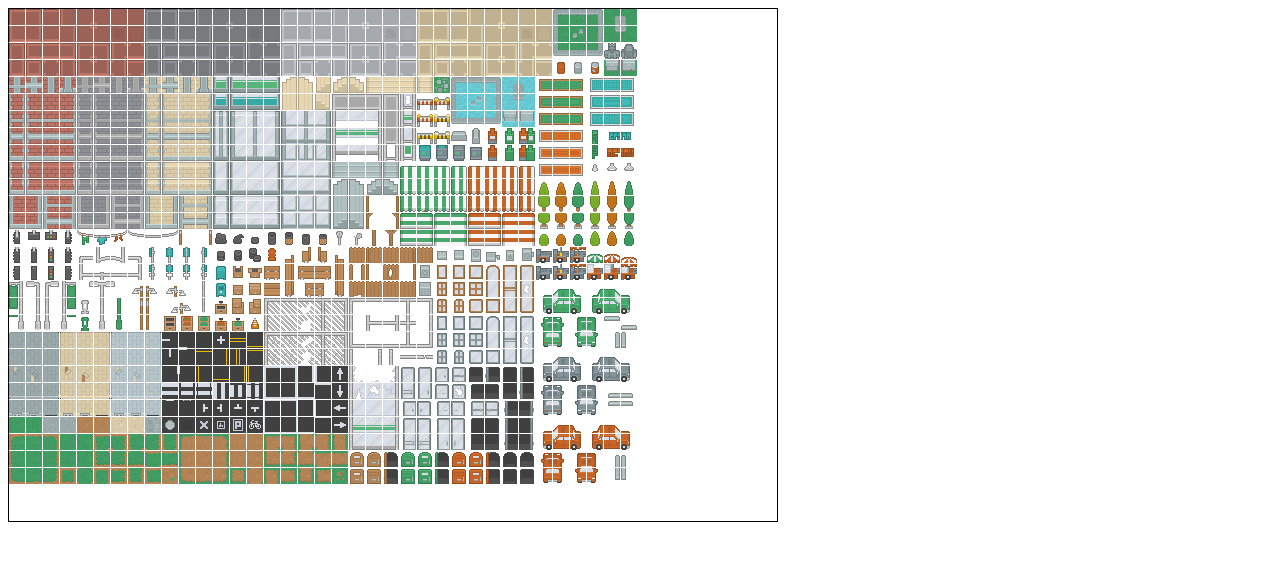
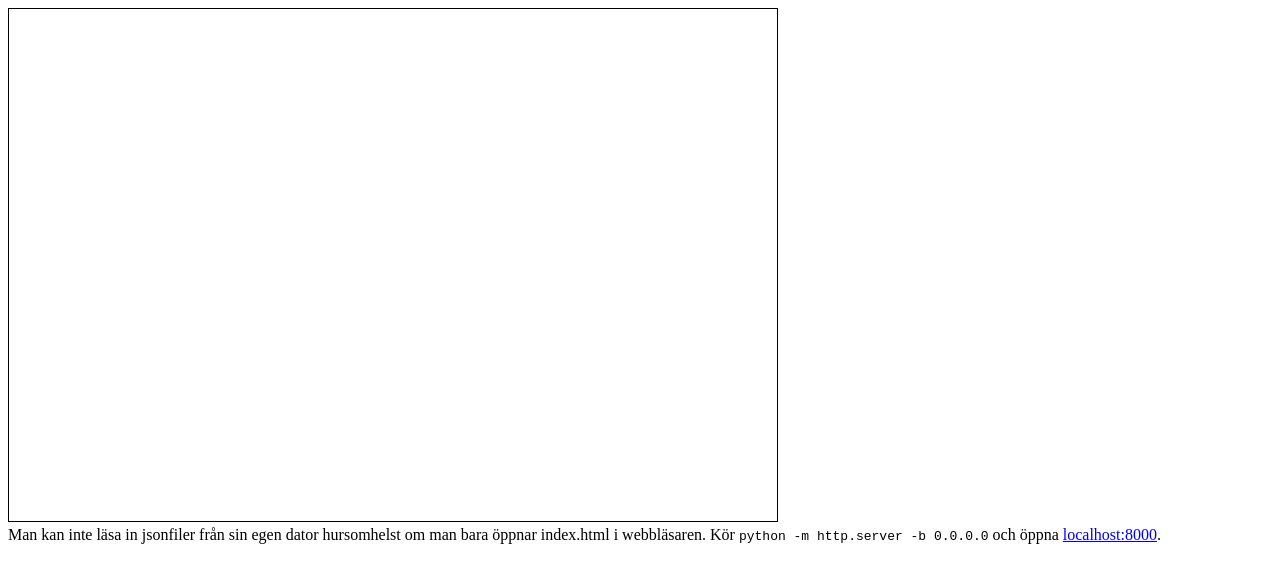
Before and after one commit to HelmerNylen/campussafari, a plain HTML site: page index.html in a window 1280 px wide. Drawn offline with Linux system fonts and the light colour scheme.

Commit message:
Bättre inläsning. Måste hosta en server för att kunna läsa in JSON

```diff
--- a/index.html
+++ b/index.html
@@ -13,15 +13,46 @@
 	<!--<link rel="stylesheet" type="text/css" href="css/style.css">
 	<link rel="icon" type="image/png" href="img/fadderietslogga.png" />-->
 
-	<script type="text/javascript" src="js/levelEditor.js"></script>
+	<script type="text/javascript" src="js/loader.js"></script>
 </head>
 <body>
 	<canvas id="gameboard" width="768" height="512" style="border:1px solid #000;"></canvas>
 	<script type="text/javascript">
-		let le;
 		window.onload = () => {
-			le = new LevelEditor();
+			loadResources([
+				["tilesets/roguelike-modern-city-pack.png", Image, (i) => console.log(i)],
+				["audio/soundtrack/porthos.mp3", Audio, (a) => console.log(a)],
+				["test.json", JSON, (j) => console.log(j)]
+			], Image, (progress, total) => {
+				console.log(`Loaded ${progress} of ${total} items`);
+			}).then((items) => {
+				console.log("All items loaded!");
+				console.log(items);
+
+				let music = items[1];
+				music.volume = 0.3;
+				music.loop = true;
+				window.addEventListener('click', e => {
+					if (music.paused)
+						music.play();
+					else
+						music.pause();
+				});
+
+				document.getElementById("gameboard").getContext('2d').drawImage(items[0], 0, 0);
+				let json = document.createElement('code');
+				json.textContent = JSON.stringify(items[2]);
+				document.body.appendChild(json);
+			}).catch(reason => {
+				console.log("Could not load all resources");
+				console.log(reason);
+
+				let fail = document.createElement('div');
+				fail.innerHTML = `Man kan inte läsa in jsonfiler från sin egen dator hursomhelst om man bara öppnar index.html i webbläsaren. Kör <code>python -m http.server -b 0.0.0.0</code> och öppna <a href="localhost:8000" target="_blank">localhost:8000</a>.`;
+				document.body.appendChild(fail);
+			});
 		};
 	</script>
+	<br />
 </body>
 </html>
--- a/js/levelEditor.js
+++ /dev/null
@@ -1,21 +0,0 @@
-const tilesets = ["roguelike-modern-city-pack.png", "rpg-urban-pack.png"];
-class LevelEditor {
-
-	constructor() {
-		const onImageLoad = () => {
-			if (this.images.every(i => i.complete))
-				this.onImagesLoaded();
-		};
-		this.images = tilesets.map(filename => {
-			const img = new Image();
-			img.onload = onImageLoad;
-			img.src = "tilesets/" + filename;
-			return img;
-		});
-	}
-
-	onImagesLoaded() {
-		this.ctx = document.getElementById("gameboard").getContext("2d");
-		this.ctx.drawImage(this.images[0], 0, 0);
-	}
-}
--- /dev/null
+++ b/js/loader.js
@@ -0,0 +1,58 @@
+/**
+ * Ger ett Promise som resolvas när alla de listade sakerna hämtats (eller någon failar)
+ * @param {any[][]} resources En array med saker att hämta. Dessa är i sig arrayer: [path, type, onload, onerr]. type är vad för slags objekt det är som hämtas (ex. Image, Audio). onload körs när det hämtats, onerr om det inte kan hämtas.
+ * @param {*} defaultType Om en array i resources inte specificerar en typ används denna
+ * @param {Function} onUpdate Körs varje gång ett objekt har hämtats (och onload körts). Kan t.ex. användas för loading bars
+ */
+function loadResources(resources, defaultType = Image, onUpdate = null) {
+	let progress = 0;
+	let items = [];
+
+	for (let resource of resources) {
+		if (resource instanceof String)
+			resource = [resource];
+
+		let path = resource[0];
+		let type = resource.length >= 2 ? resource[1] : defaultType;
+		let onload = resource.length >= 3 ? resource[2] : null;
+		let onerr = resource.length >= 4 ? resource[3] : null;
+
+		let promise;
+		if (type === JSON)
+			promise = new Promise((resolve, reject) => {
+				fetch(path).then(response => {
+					if (response.ok)
+						resolve(response.json());
+					else
+						reject(response);
+				}).catch(reject);
+			});
+		else
+			promise = new Promise((resolve, reject) => {
+				const item = new type();
+				if (type === Audio) {
+					item.addEventListener('canplaythrough', () => resolve(item));
+					item.preload = true;
+				}
+				else
+					item.addEventListener('load', () => resolve(item));
+				item.addEventListener('error', reject);
+				item.src = path;
+			})
+
+		promise = promise.then(item => (onload ? onload(item) : null) || item);
+
+		if (onerr)
+			promise = promise.catch(onerr);
+
+		promise.finally(() => {
+			progress++;
+			if (onUpdate)
+				onUpdate(progress, items.length);
+		});
+
+		items.push(promise);
+	}
+
+	return Promise.all(items);
+}
--- /dev/null
+++ b/test.json
@@ -0,0 +1,8 @@
+{
+	"name": "det här är bara ett exempel på hur man kan läsa in json-data",
+	"sprites": [],
+	"visualmap": {
+		"width": 40,
+		"data": [0, 0, 0, 0, 0, 0, 0, 0, 0, 0, 0, 0, 0, 0]
+	}
+}
```
